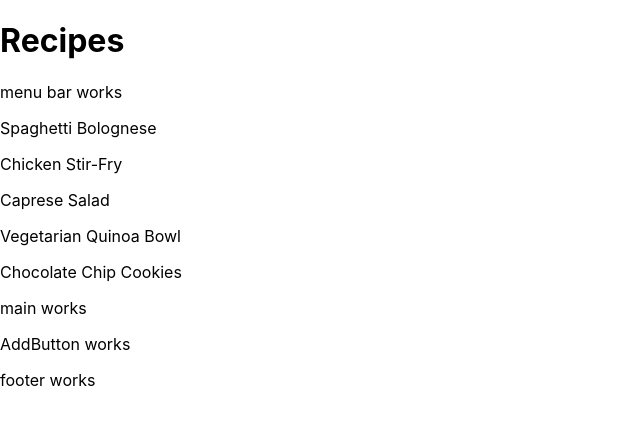
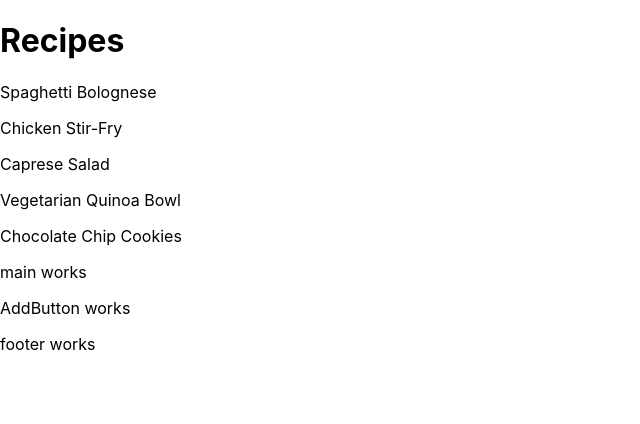
Before and after one commit to SchoolOfCode/bc15-w10-d5-hackathon-react-week-10-t29, a React (Create React App) app in the folder recipe/: page / in a window 1280 px wide. Shown: the top 424 px of the page, without its empty margins (0-640 px from the left). Built offline with nearby package versions, Linux system fonts and the light colour scheme.

Commit message:
commented out

```diff
--- a/recipe/src/MenuBar.js
+++ b/recipe/src/MenuBar.js
@@ -8,7 +8,7 @@ import RecipeName from "./RecipeName.js";
 export default function MenuBar({ recipelist }) {
   return (
     <section>
-      <p>menu bar works</p>
+      {/* <p>menu bar works</p> */}
       {recipelist.map((recipelist) => (
         <RecipeName key={recipelist.id} recipelist={recipelist} />
       ))}
```
